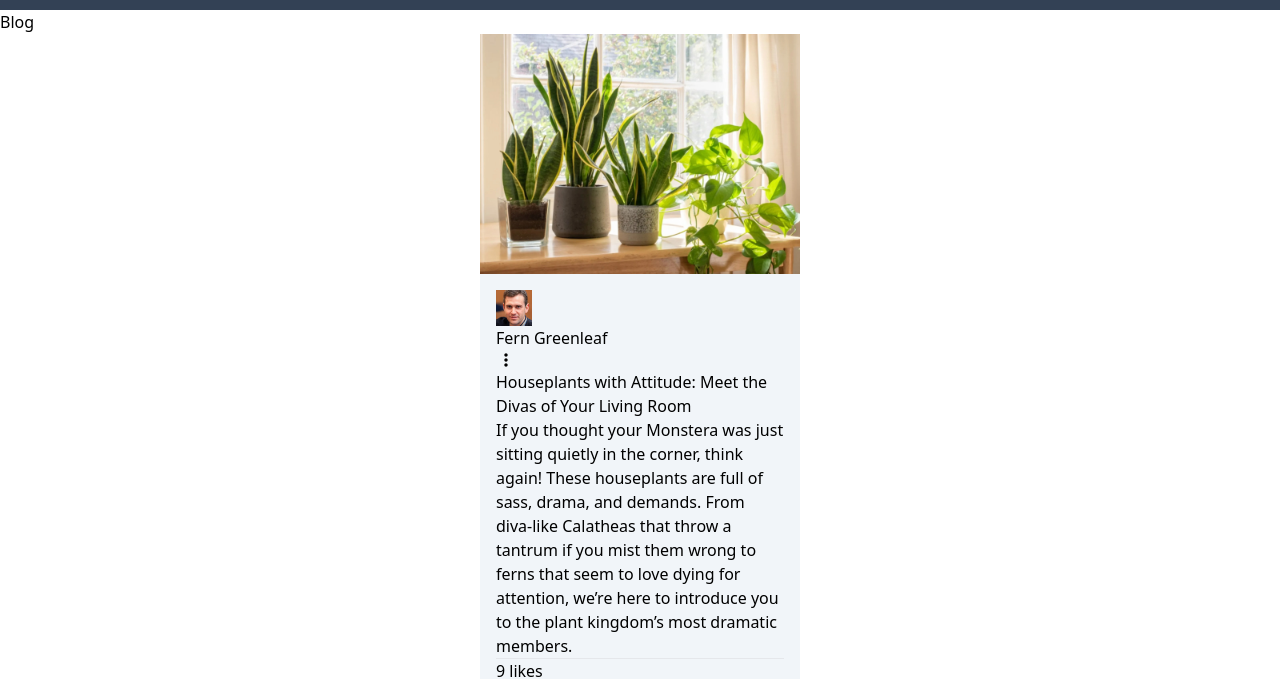
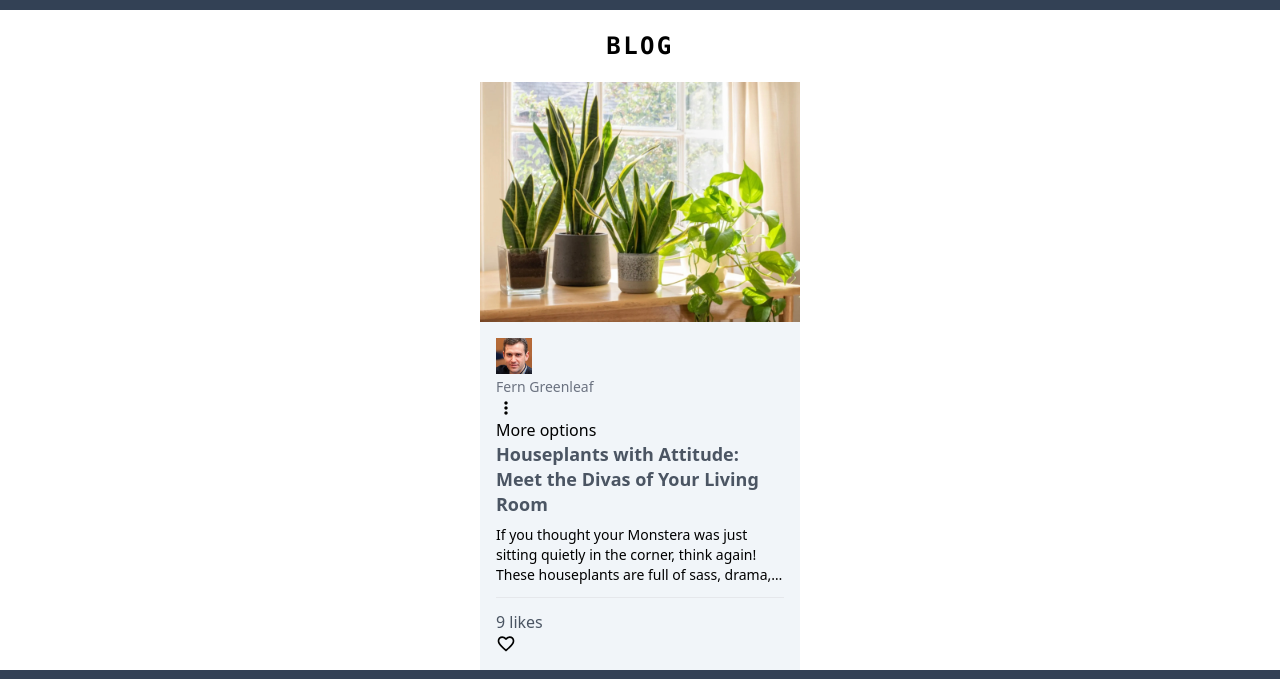
Before and after one commit to b-like-bahar/TailwindCSS-practiceProject, a website: page index.html in a window 1280 px wide. Shown: the part 89-768 px from the top of the page. Drawn offline with Linux system fonts and the light colour scheme.

Commit message:
style card content

```diff
--- a/index.html
+++ b/index.html
@@ -34,30 +34,30 @@
                             <section>
                                 <section>
                                     <img class="w-9" src="img/author_fern.jpg" alt="Fern Greenleaf" />
-                                    <span>Fern Greenleaf</span>
+                                    <span class="text-gray-500 text-sm">Fern Greenleaf</span>
                                 </section>
                                 <svg height="20px" viewBox="0 -960 960 960" width="20px"><path d="M480-160q-33 0-56.5-23.5T400-240q0-33 23.5-56.5T480-320q33 0 56.5 23.5T560-240q0 33-23.5 56.5T480-160Zm0-240q-33 0-56.5-23.5T400-480q0-33 23.5-56.5T480-560q33 0 56.5 23.5T560-480q0 33-23.5 56.5T480-400Zm0-240q-33 0-56.5-23.5T400-720q0-33 23.5-56.5T480-800q33 0 56.5 23.5T560-720q0 33-23.5 56.5T480-640Z"/></svg>
-                                <!-- <span>More options</span> -->
+                                <span>More options</span>
                             </section>
                         </section>
                         <!-- CARD HEADER END -->
 
                         <!-- CARD BODY -->
                         <section>
-                            <h2>Houseplants with Attitude: Meet the Divas of Your Living Room</h2>
-                            <p>
+                            <h2 class="text-gray-600 font-semibold leading-snug text-lg mb-2">Houseplants with Attitude: Meet the Divas of Your Living Room</h2>
+                            <p class="line-clamp-3 text-sm">
                                 If you thought your Monstera was just sitting quietly in the corner, think again! These houseplants are full of sass, drama, and demands. From diva-like Calatheas that throw a tantrum if you mist them wrong to ferns that seem to love dying for attention, we’re here to introduce you to the plant kingdom’s most dramatic members.
                             </p>
                         </section>
                         <!-- CARD BODY END -->
 
-                        <hr>
+                        <hr class="bg-gray-500 my-3">
 
                         <!-- CARD FOOTER -->
                         <section>
-                            <span>9 likes</span>
+                            <span class="text-gray-600">9 likes</span>
                             <svg xmlns="http://www.w3.org/2000/svg" height="20px" viewBox="0 -960 960 960" width="20px"><path d="m480-120-58-52q-101-91-167-157T150-447.5Q111-500 95.5-544T80-634q0-94 63-157t157-63q52 0 99 22t81 62q34-40 81-62t99-22q94 0 157 63t63 157q0 46-15.5 90T810-447.5Q771-395 705-329T538-172l-58 52Zm0-108q96-86 158-147.5t98-107q36-45.5 50-81t14-70.5q0-60-40-100t-100-40q-47 0-87 26.5T518-680h-76q-15-41-55-67.5T300-774q-60 0-100 40t-40 100q0 35 14 70.5t50 81q36 45.5 98 107T480-228Zm0-273Z"/></svg>
-                            <span>Like</span>
+                            <!-- <span>Like</span> -->
                         </section>
                         <!-- CARD FOOTER END -->
 
```
Also changed, not shown: dist/styles.css.
